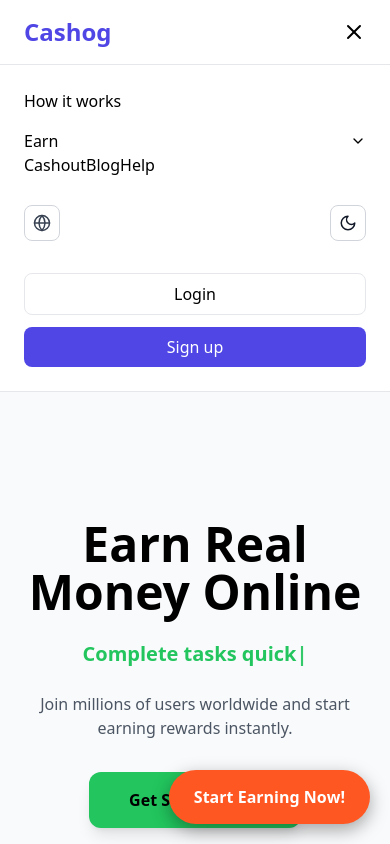
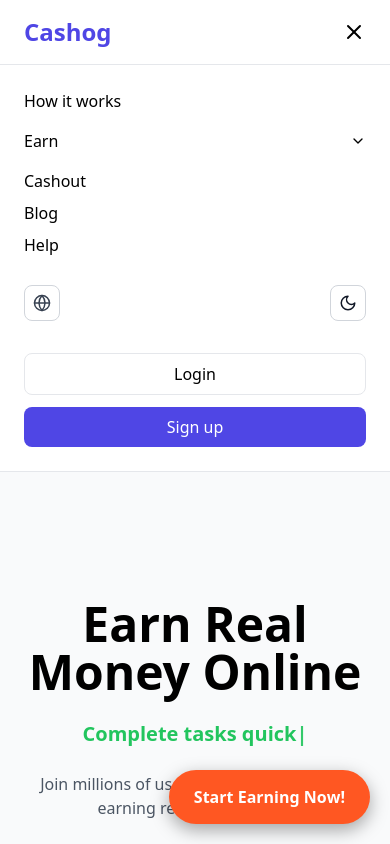
Before and after one commit to tool63/cashin, a Next.js app: page / in a window 390 px wide. Both pictures are taken after a click on the button 354 px from the left and 32 px from the top of the page. Shown: the top 844 px of the page. Built offline with nearby package versions, Linux system fonts and the light colour scheme.

Commit message:
Update Header.tsx

```diff
--- a/components/Header.tsx
+++ b/components/Header.tsx
@@ -54,7 +54,11 @@ export default function Header() {
             onMouseLeave={() => setEarnOpen(false)}
           >
             <button className="flex items-center gap-1">
-              Earn <ChevronDown size={14} className={`${earnOpen ? "rotate-180" : ""} transition`} />
+              Earn{" "}
+              <ChevronDown
+                size={14}
+                className={`${earnOpen ? "rotate-180" : ""} transition`}
+              />
             </button>
 
             {/* Earn submenu */}
@@ -106,7 +110,7 @@ export default function Header() {
         </button>
       </div>
 
-      {/* MOBILE MENU: vertical layout */}
+      {/* MOBILE MENU */}
       <AnimatePresence>
         {mobileOpen && (
           <motion.div
@@ -139,17 +143,20 @@ export default function Header() {
               </div>
             )}
 
-            <Link href="/cashout">Cashout</Link>
-            <Link href="/blog">Blog</Link>
-            <Link href="/help">Help</Link>
+            {/* Mobile vertical links */}
+            <div className="flex flex-col gap-2">
+              <Link href="/cashout">Cashout</Link>
+              <Link href="/blog">Blog</Link>
+              <Link href="/help">Help</Link>
+            </div>
 
-            {/* MOBILE SWITCHES */}
+            {/* Mobile switches */}
             <div className="flex items-center justify-between pt-3">
               <LanguageSwitcher />
               <DarkLightToggle />
             </div>
 
-            {/* MOBILE CTA */}
+            {/* Mobile CTA */}
             <div className="pt-4 flex flex-col gap-3">
               <Link
                 href="/login"
```
